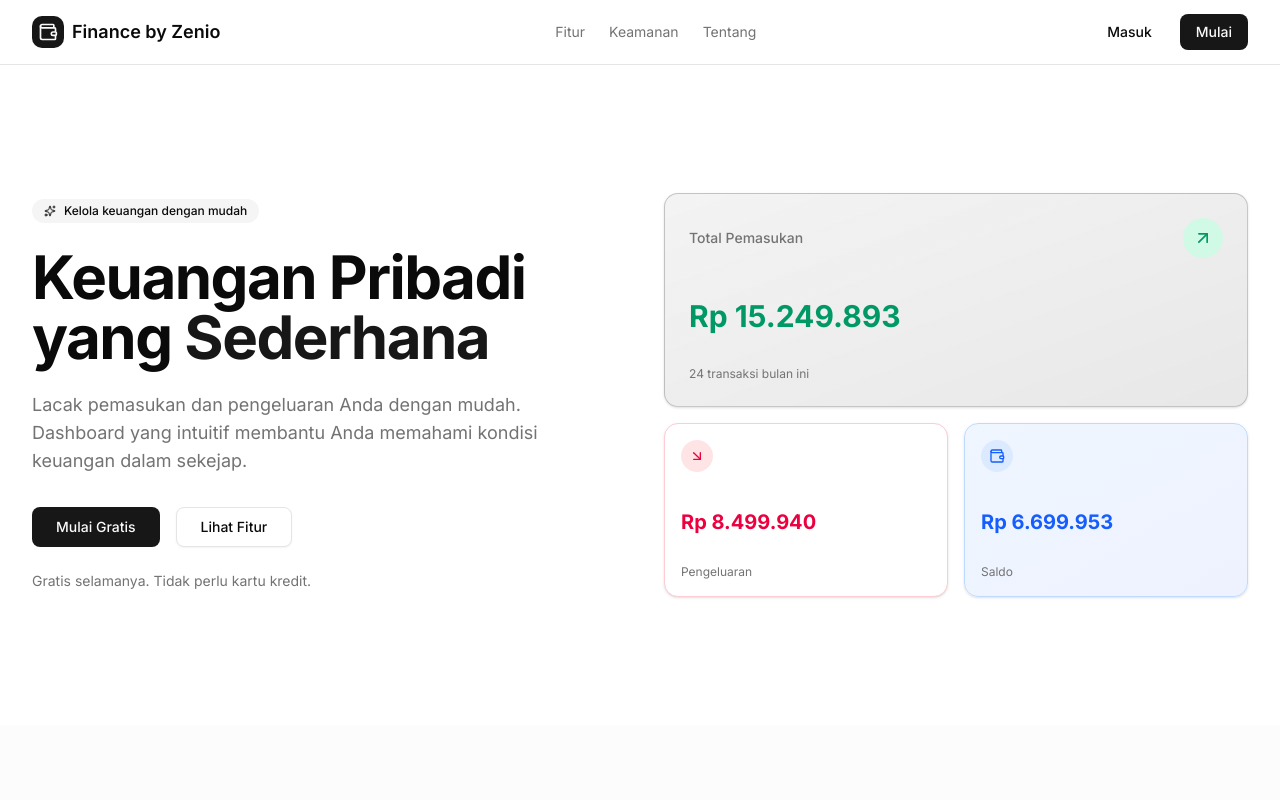
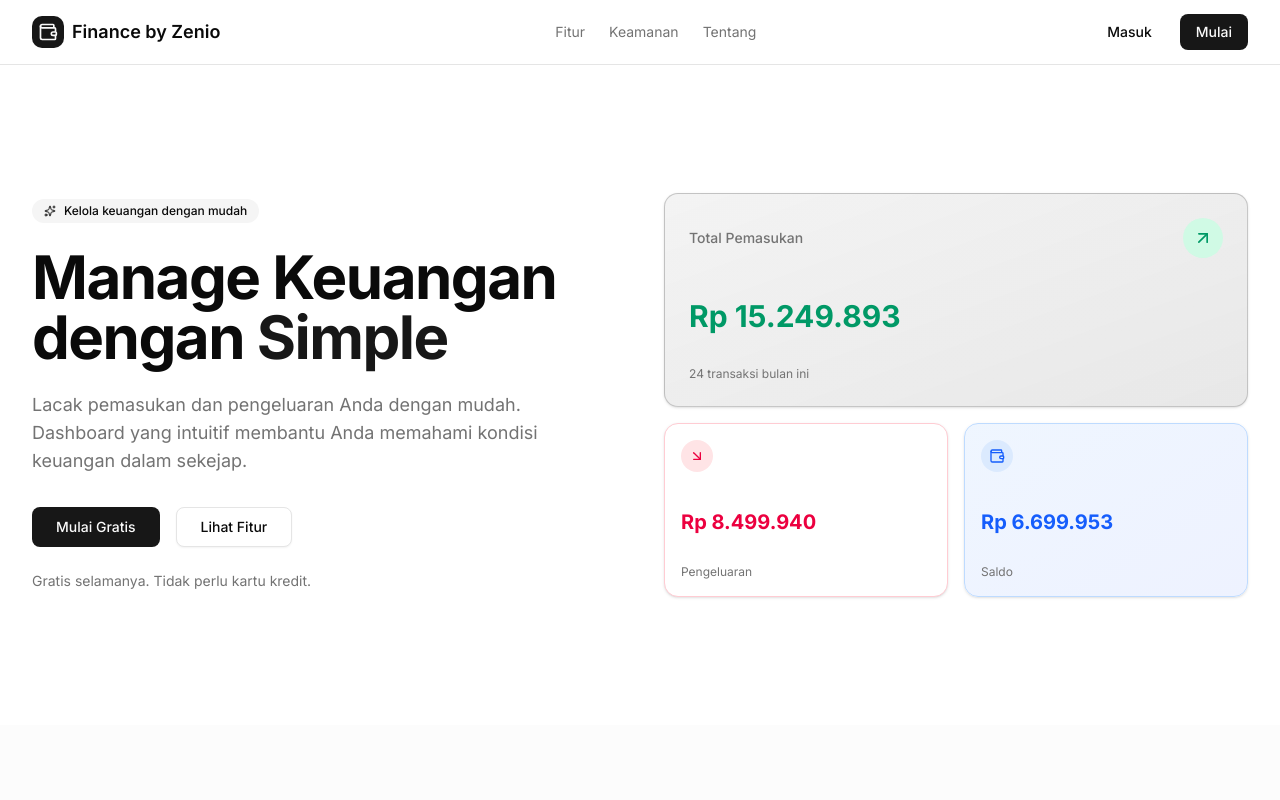
Before and after one commit to deardosatria7/finance-zenio, a Next.js app: page / in a window 1280 px wide. Shown: the top 800 px of the page. Built offline with nearby package versions, Linux system fonts and the light colour scheme.

Commit message:
Update page.tsx

```diff
--- a/app/page.tsx
+++ b/app/page.tsx
@@ -68,8 +68,8 @@ export default function LandingPage() {
                 </span>
               </div>
               <h1 className="text-4xl md:text-5xl lg:text-6xl font-bold tracking-tight text-balance mb-6">
-                Keuangan Pribadi yang{" "}
-                <span className="text-primary">Sederhana</span>
+                Manage Keuangan dengan{" "}
+                <span className="text-primary">Simple</span>
               </h1>
               <p className="text-lg text-muted-foreground text-pretty mb-8">
                 Lacak pemasukan dan pengeluaran Anda dengan mudah. Dashboard
```
